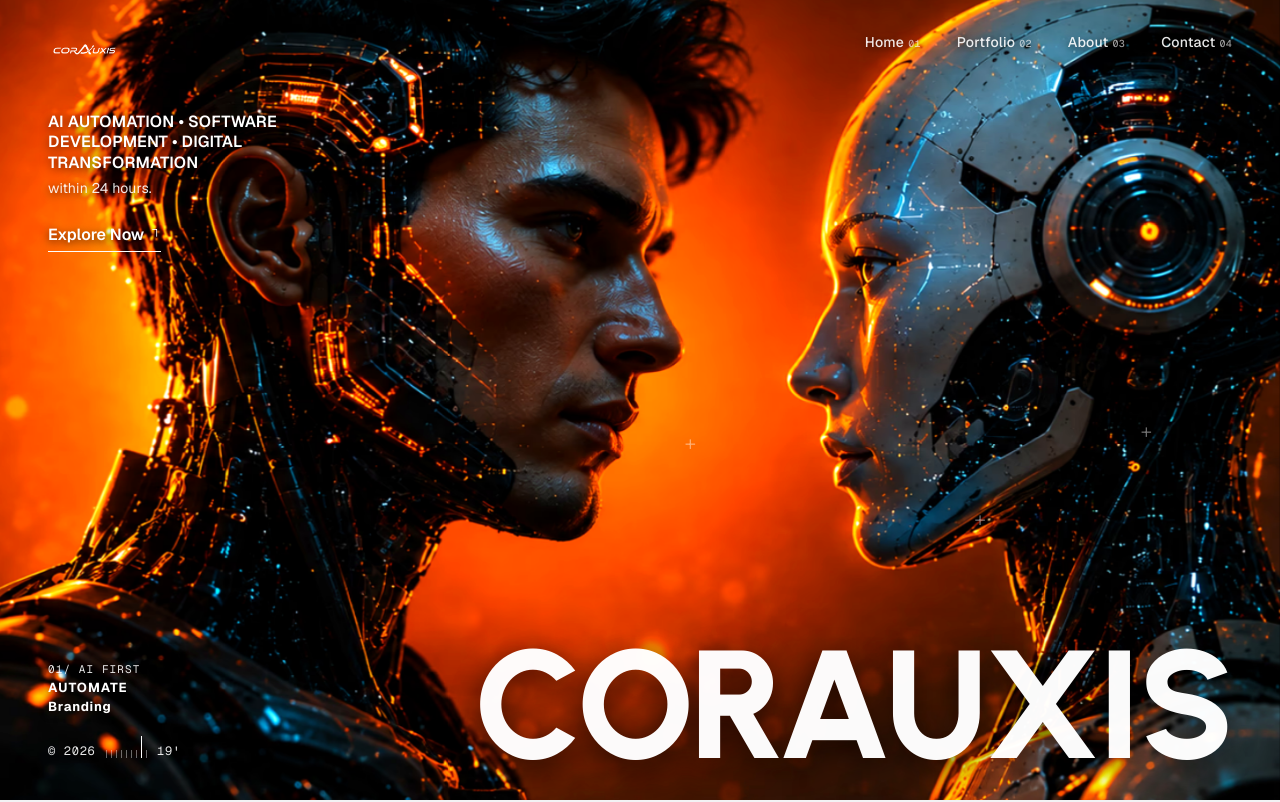
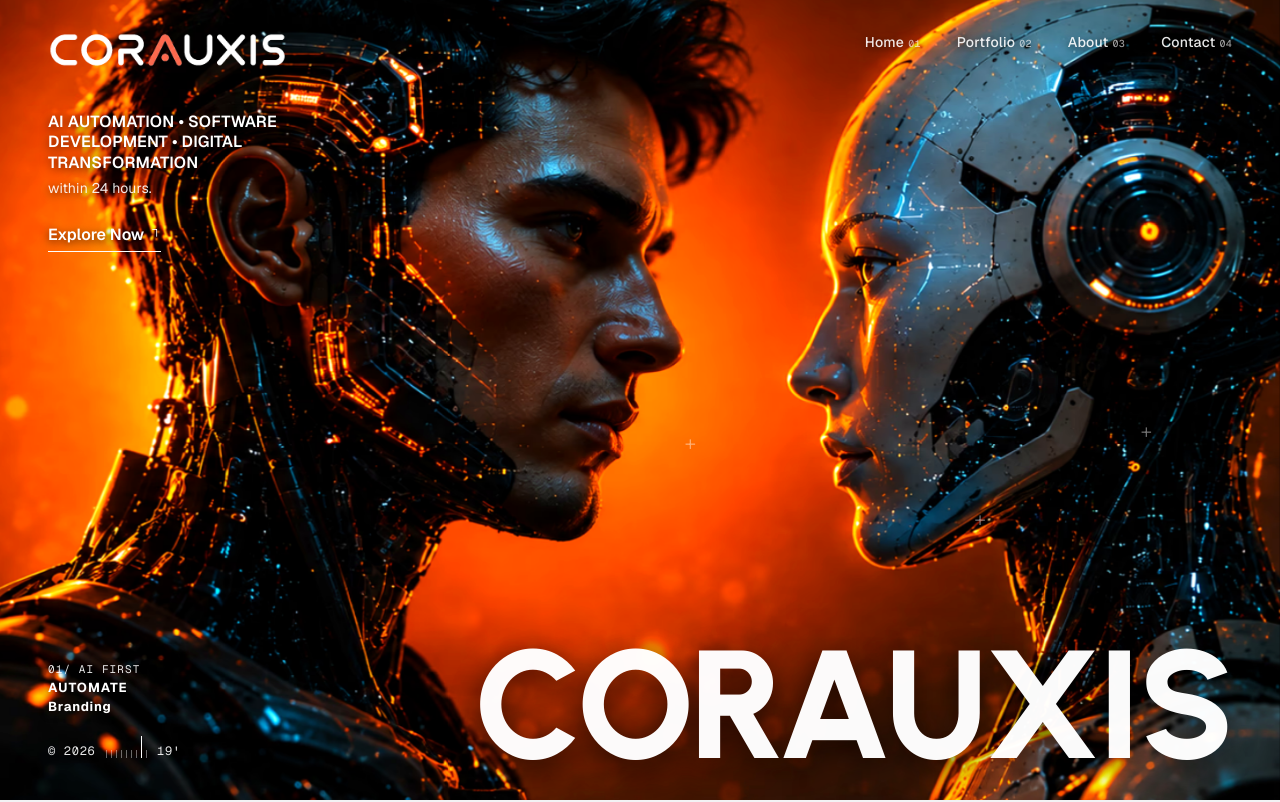
Before and after one commit to SarthakDas4132/CorAuxis, a Next.js app: page / in a window 1280 px wide. Shown: the top 802 px of the page. Built offline with nearby package versions, Linux system fonts and the light colour scheme; a web font is replaced by a local one.

Commit message:
feat: replace header logo with newly uploaded transparent CORAUXIS brand logo

```diff
--- a/components/LiquidHero.tsx
+++ b/components/LiquidHero.tsx
@@ -202,9 +202,9 @@ export default function LiquidHero({
       <nav className="liquid-hero__nav">
         <a href="#" className="liquid-hero__logo flex items-center">
           <img
-            src="/images/logo.avif"
+            src="/images/logo.png"
             alt="CORAUXIS Logo"
-            className="h-7 sm:h-9 w-auto object-contain brightness-125"
+            className="h-6 sm:h-8 md:h-9 w-auto object-contain"
           />
         </a>
 
```
Also changed, not shown: public/images/logo.png (added).
